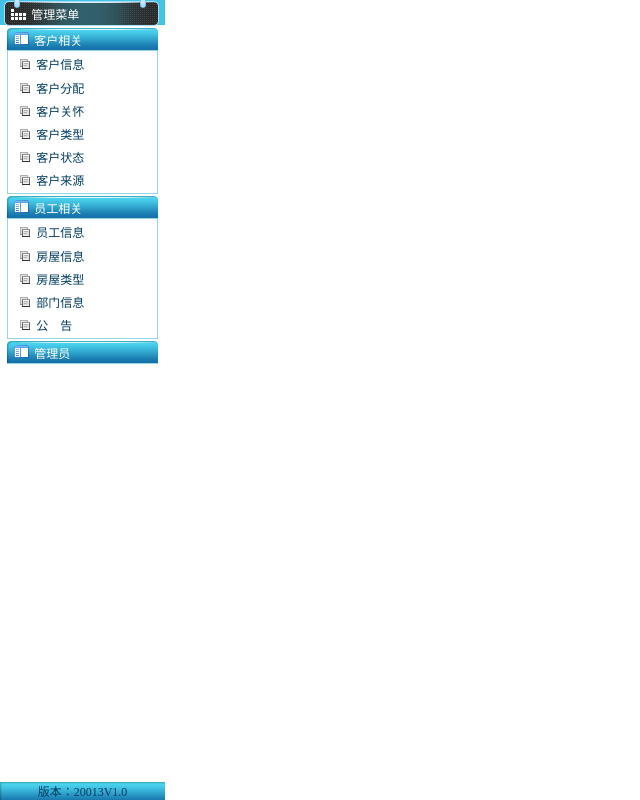
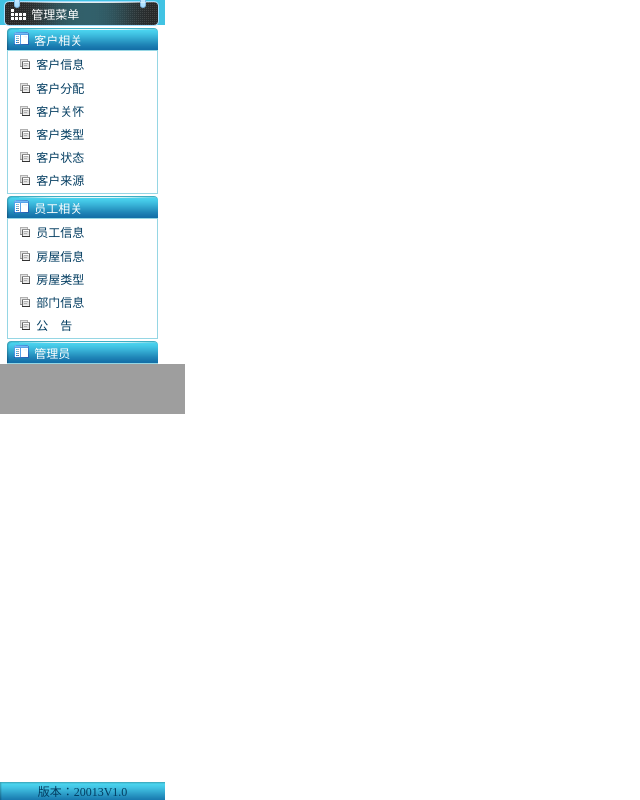
Before and after one commit to liufeifanzuishuai/FDCOBJ, a Django app: page /login/fist/left.html/ in a window 1280 px wide. Shown: the whole page, without its empty margins (0-640 px from the left). Run offline with Django 3.2, Linux system fonts and the light colour scheme; parts of the project's set-up code (start-up, migrations or seed data) failed here and were passed over; grey boxes are pictures that could not be loaded.

Commit message:
天气小插件

```diff
--- a/login/templates/left.html
+++ b/login/templates/left.html
@@ -724,6 +724,11 @@ document.write("<div id=tt style=height:"+he+";overflow:hidden>")
 							</td>
 						</tr>
 					</table>
+                    <div style="width:100px;height:40px; display: inline-block">
+                        <iframe id="fancybox-frame" width="185px" height="50" name="fancybox-frame1534765155863" frameborder="0" scrolling="no" hspace="0"  src="http://i.tianqi.com/index.php?c=code&a=getcode&id=42&h=54&w=240"></iframe>
+                    </div>
+
+
 				</td>
 
 			</tr>
```
